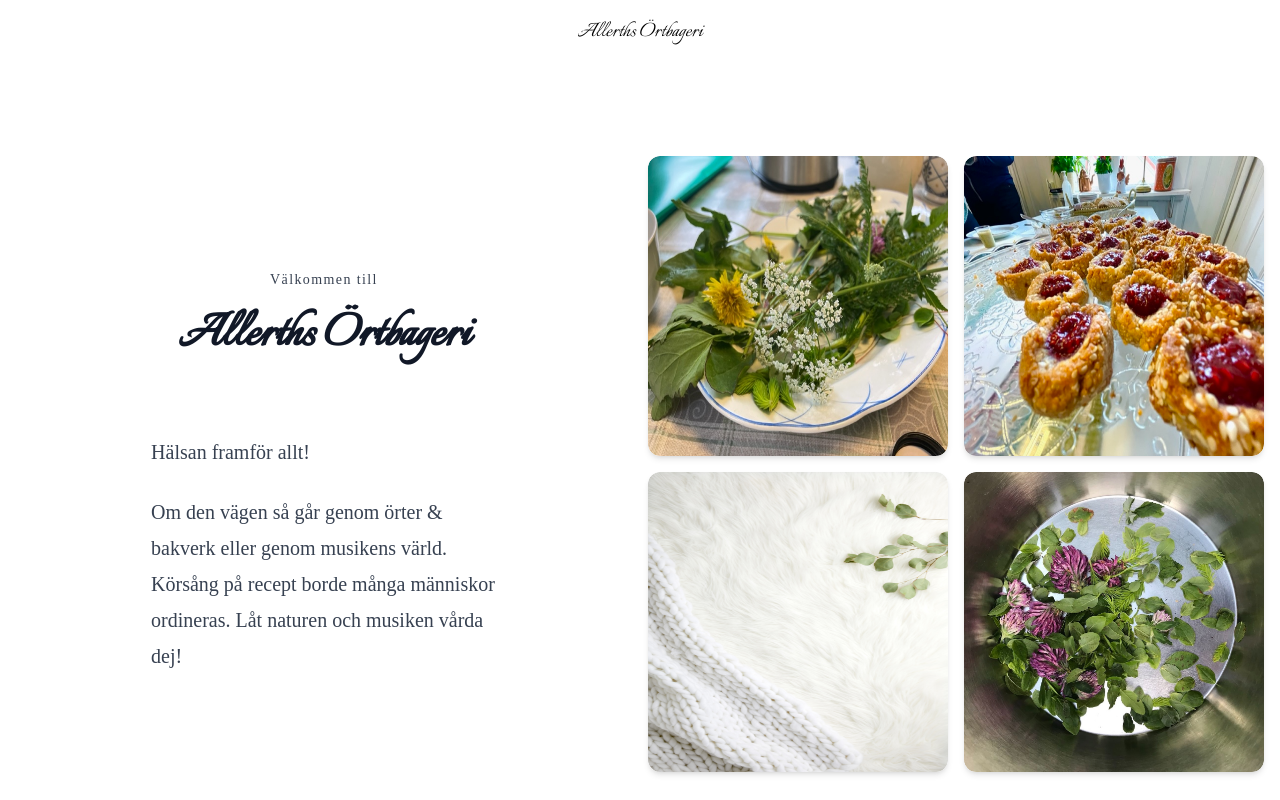
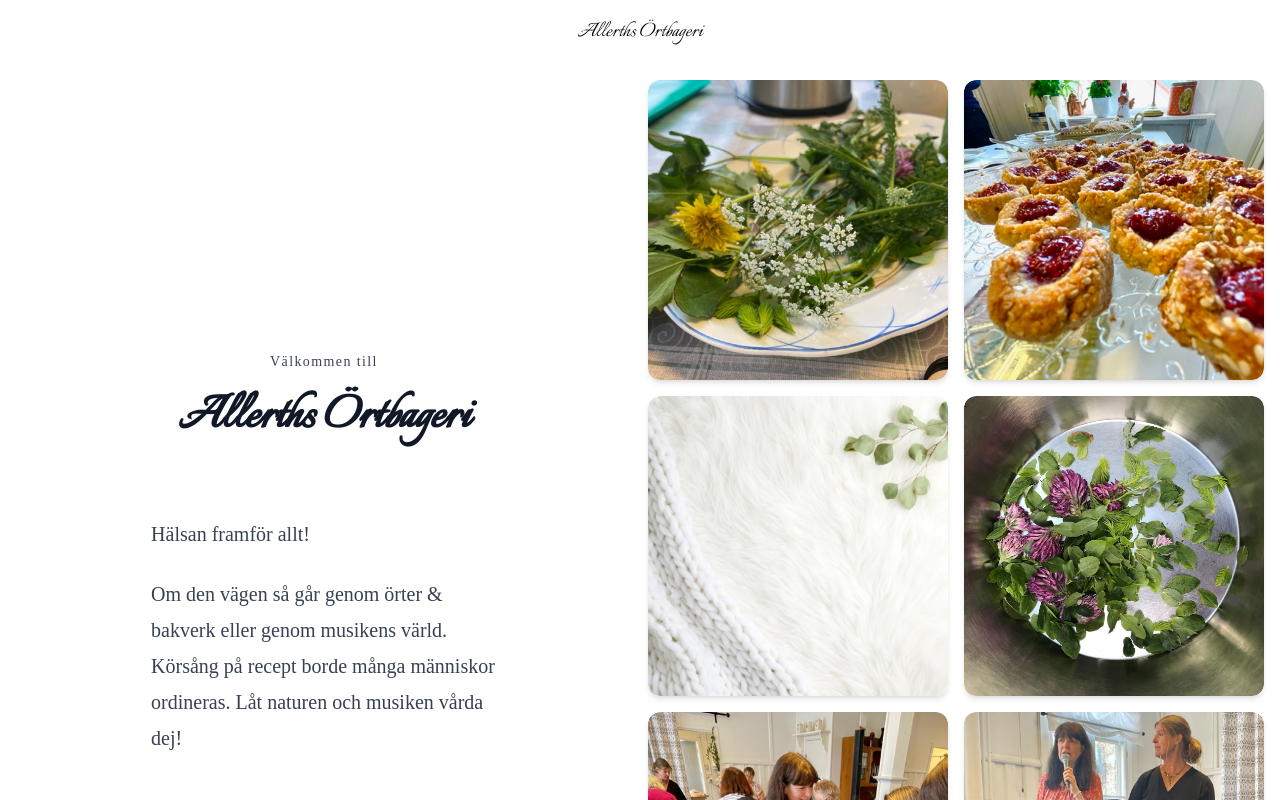
Before and after one commit to paccao/allerthsbageri.se, a Next.js app: page / in a window 1280 px wide. Shown: the top 800 px of the page. Built offline with nearby package versions, Linux system fonts and the light colour scheme.

Commit message:
Use more images

```diff
--- a/src/components/Hero.tsx
+++ b/src/components/Hero.tsx
@@ -30,6 +30,18 @@ const images = [
         width: 300,
         height: 300,
     },
+    {
+        src: '/images/image007.jpg',
+        alt: 'Provsmakning',
+        width: 300,
+        height: 300,
+    },
+    {
+        src: '/images/image002.jpg',
+        alt: 'Föreläsning',
+        width: 300,
+        height: 300,
+    },
 ]
 
 const Hero: FC<HeroProps> = () => {
@@ -57,7 +69,8 @@ const Hero: FC<HeroProps> = () => {
                     >
                         <Image
                             src={src}
-                            layout="intrinsic"
+                            layout="fill"
+                            objectFit="cover"
                             alt={alt}
                             className="transform rounded-xl transition-transform duration-300 hover:scale-105"
                             width={width}
```
